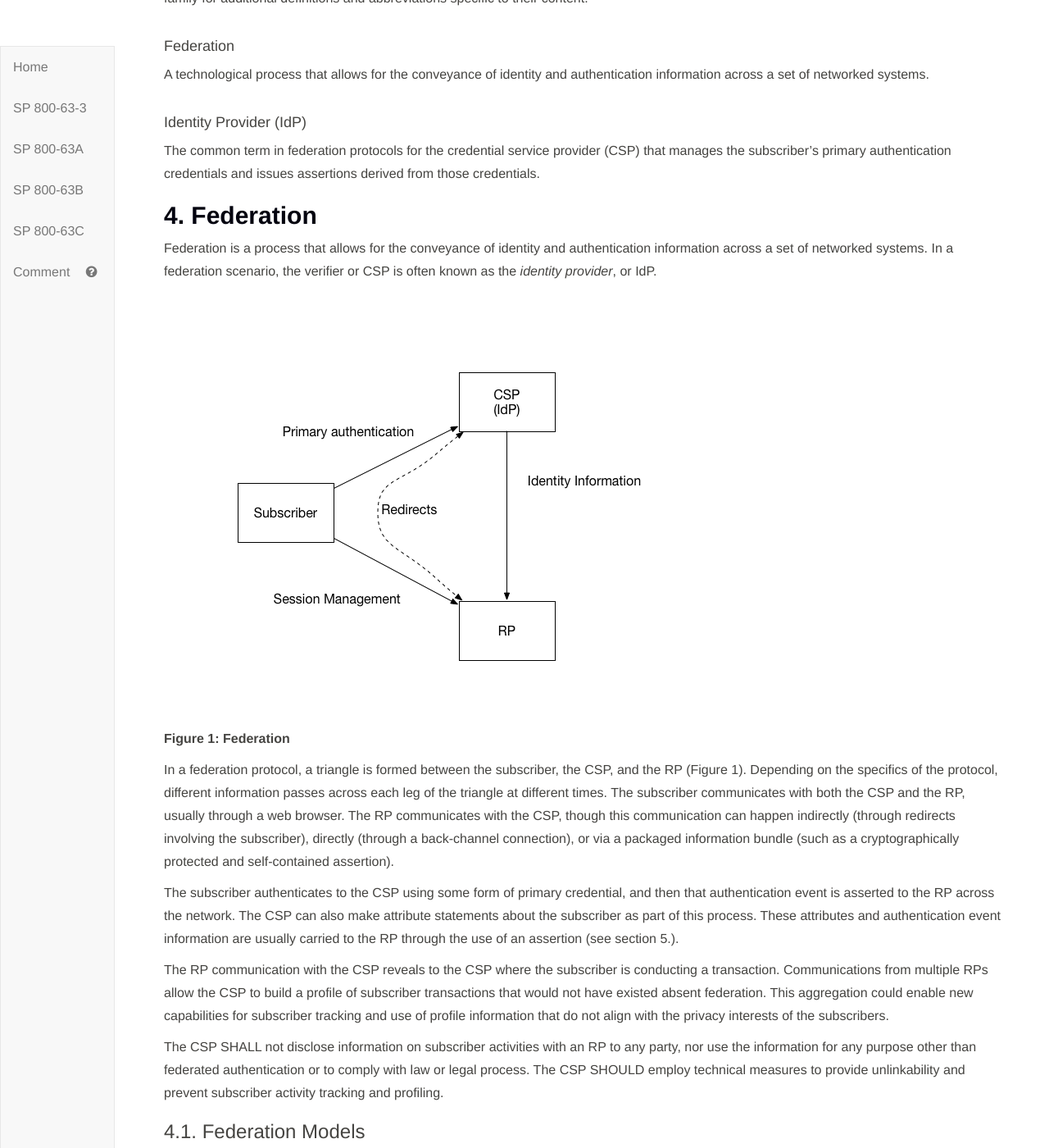
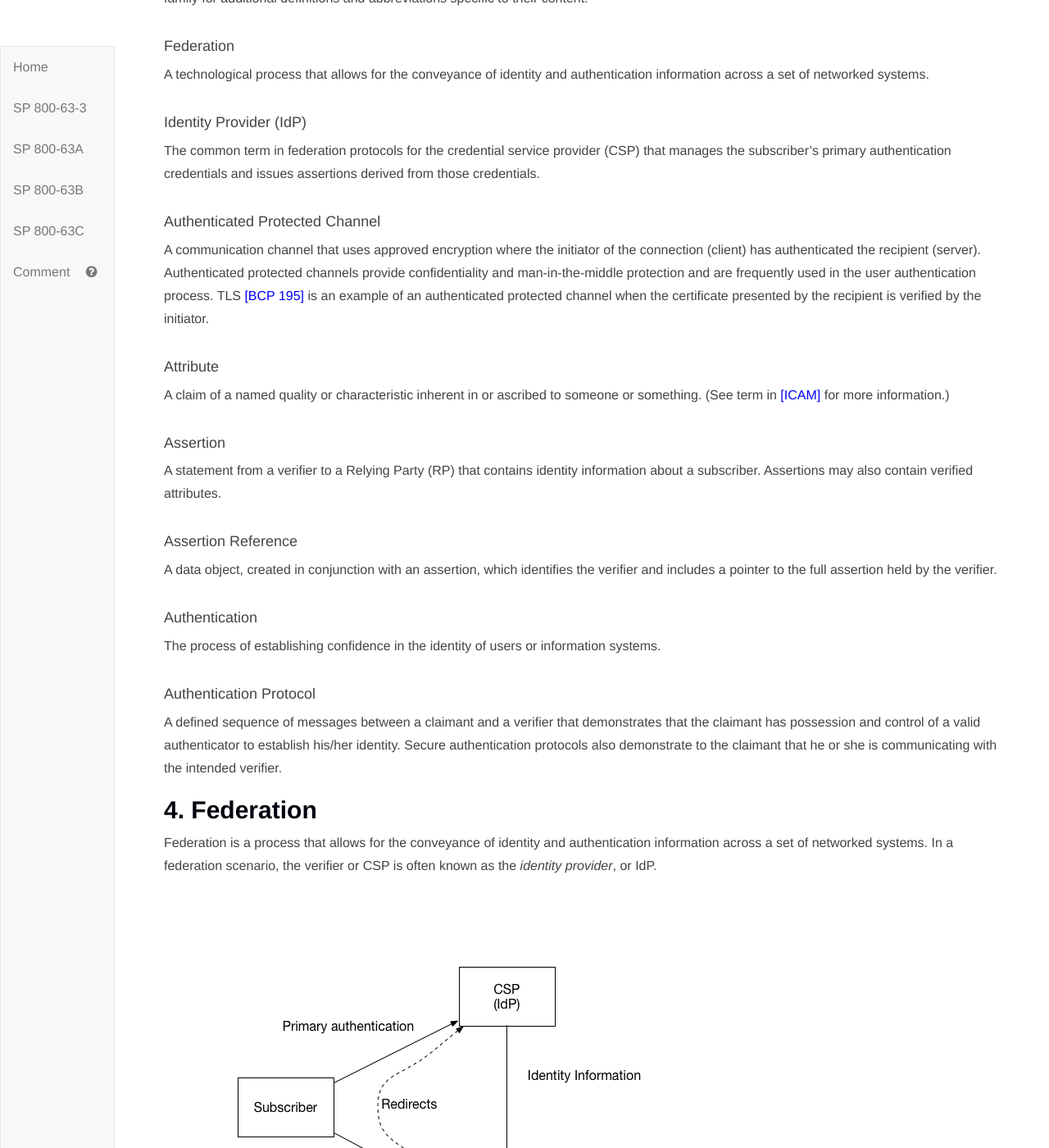
Before and after one commit to usnistgov/800-63-3, a Jekyll site: the page built from sp800-63c.md, in a window 1280 px wide and 1400 px high, scrolled down 4782 px. Shown: the whole window at 82% size. Built offline with Jekyll 4.4.1, drawn with Linux system fonts in a browser that asks for light colours.

Commit message:
imported some definitions (should there be more?)

```diff
--- a/sp800-63c/sec3_definitions.md
+++ b/sp800-63c/sec3_definitions.md
@@ -11,3 +11,21 @@ A technological process that allows for the conveyance of identity and authentic
 
 #### Identity Provider (IdP)
 The common term in federation protocols for the credential service provider (CSP) that manages the subscriber's primary authentication credentials and issues assertions derived from those credentials.
+
+#### Authenticated Protected Channel
+A communication channel that uses approved encryption where the initiator of the connection (client) has authenticated the recipient (server). Authenticated protected channels provide confidentiality and man-in-the-middle protection and are frequently used in the user authentication process. TLS [[BCP 195]](#bcp195) is an example of an authenticated protected channel when the certificate presented by the recipient is verified by the initiator.
+
+#### Attribute
+A claim of a named quality or characteristic inherent in or ascribed to someone or something. (See term in [[ICAM]](#ICAM) for more information.)
+
+#### Assertion
+A statement from a verifier to a Relying Party (RP) that contains identity information about a subscriber. Assertions may also contain verified attributes.
+
+#### Assertion Reference
+A data object, created in conjunction with an assertion, which identifies the verifier and includes a pointer to the full assertion held by the verifier.
+
+#### Authentication
+The process of establishing confidence in the identity of users or information systems.
+
+#### Authentication Protocol
+A defined sequence of messages between a claimant and a verifier that demonstrates that the claimant has possession and control of a valid authenticator to establish his/her identity. Secure authentication protocols also demonstrate to the claimant that he or she is communicating with the intended verifier.
```
